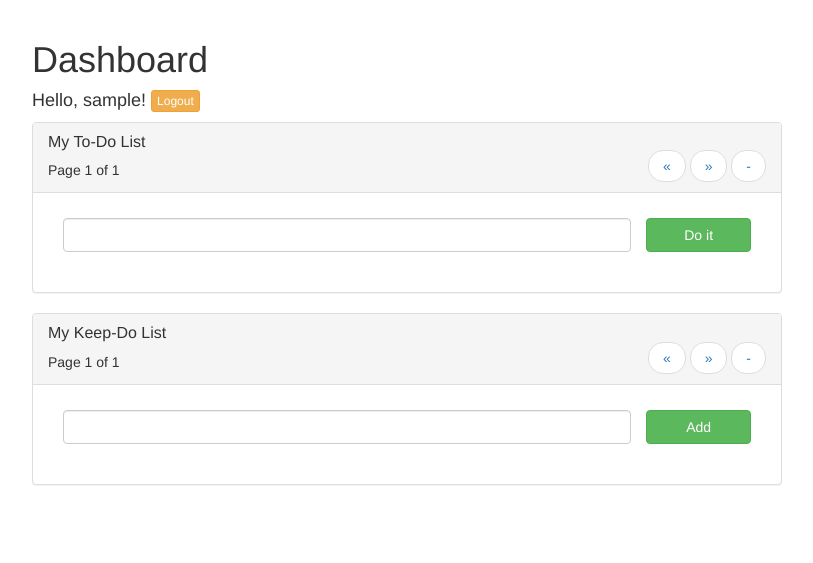
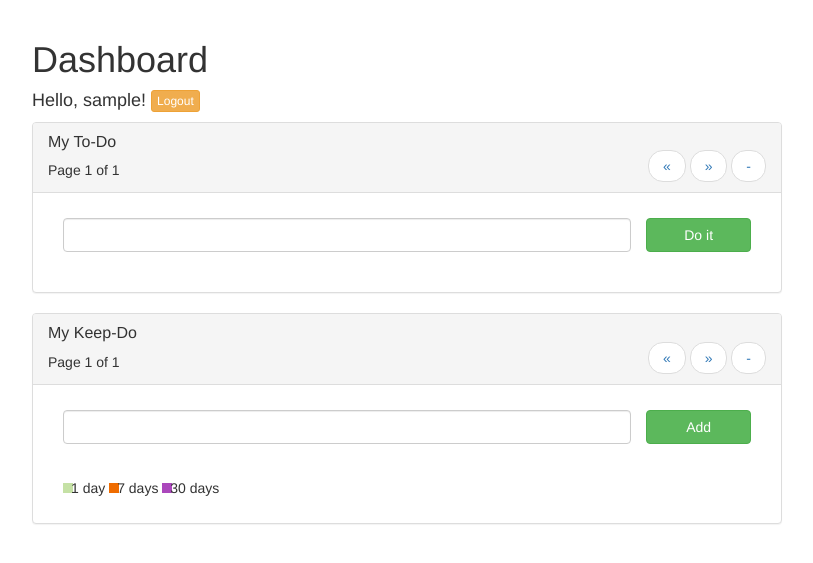
Before and after one commit to sanzangtang/justdo-flask-app, a Flask app: page /dashboard/ in a window 1280 px wide. Shown: the part 52-615 px from the top of the page, without its empty margins (38-851 px from the left). Run offline with Flask 2, Linux system fonts and the light colour scheme; the visitor is signed in with stand-in values (Sample User, id 1); data comes from the database, SQL or seed files in the repository; data that the repository does not hold is empty; some libraries are stand-ins or nearby versions.

Commit message:
add keepdo frontend

```diff
--- a/app/blueprints/dashboard/__init__.py
+++ b/app/blueprints/dashboard/__init__.py
@@ -3,9 +3,9 @@ from flask import render_template, redirect, url_for, flash, request, abort
 from flask_login import login_required, current_user
 from app import db
 from app.blueprints.dashboard.forms import ToDoForm, KeepDoForm
-from app.blueprints.user.models import User, ToDoList
+from app.blueprints.user.models import User, ToDoList, KeepDoList
 from flask import session
-from flask import g
+from datetime import datetime
 
 bp_dashboard = Blueprint('bp_dashboard', __name__)
 
@@ -32,6 +32,13 @@ def pagination_builder(pag_obj, query, **kwargs):
     # update additional keyword arguments if any
     pag_args.update(kwargs)
     return pag_args
+
+
+def split_days(days):
+    return {'thirty': days // 30,
+            'seven': days % 30 // 7,
+            'one': days % 30 % 7
+            }
 
 
 @bp_dashboard.route('/', methods=['GET', 'POST'])
@@ -63,9 +70,13 @@ def dashboard():
     # those session keys will be used in generating templates
     if not 'todolist_collapse' in session:
         session['todolist_collapse'] = 'in'  # default expand todolist panel
-        session['keepdolist_collapse'] = 'in' # default expand keepdolist panel
+        # default expand keepdolist panel
+        session['keepdolist_collapse'] = 'in'
 
-    return render_template('dashboard.html', todo_args=todo_args, keepdo_args=keepdo_args)
+
+    test_days = split_days(47)
+
+    return render_template('dashboard.html', todo_args=todo_args, keepdo_args=keepdo_args, test_days=test_days)
 
 
 @bp_dashboard.route('/session', methods=['POST'])
@@ -90,7 +101,7 @@ def add_todo():
                             user_id=current_user.id)
             db.session.add(todo)
             db.session.commit()
-            flash('Your ToDo is alive', 'alert alert-success')
+            flash('Your ToDo is alive!', 'alert alert-success')
         else:
             # easy way to show errors after redirecting
             flash(todo_form.task.errors[0], 'alert alert-danger')
@@ -125,9 +136,21 @@ def update_todo():
         return 'Successfully updated.', 200
 
 
+# same codes copied from add_todo()
 @bp_dashboard.route('/add-keepdo', methods=['POST'])
 def add_keepdo():
-    return 'add keepdo'
+    if current_user.is_authenticated:
+        keepdo_form = KeepDoForm()
+        if keepdo_form.validate_on_submit():
+            keepdo = KeepDoList(task=keepdo_form.task.data,
+                                user_id=current_user.id)
+            db.session.add(keepdo)
+            db.session.commit()
+            flash('Your KeepDo is alive!', 'alert alert-success')
+        else:
+            # easy way to show errors after redirecting
+            flash(keepdo_form.task.errors[0], 'alert alert-danger')
+        return redirect(url_for('bp_dashboard.dashboard'))
 
 
 @bp_dashboard.route('/drop-keepdo', methods=['POST'])
--- a/app/blueprints/user/models.py
+++ b/app/blueprints/user/models.py
@@ -65,6 +65,7 @@ class KeepDoList(db.Model):
     times = db.Column(db.Integer, default=0)
     created_timestamp = db.Column(db.DateTime, index=True, default=datetime.utcnow)
     last_check_point = db.Column(db.DateTime, index=True, default=datetime.utcnow)
+    daily_check_status = db.Column(db.Boolean, default=False)
     user_id = db.Column(db.Integer, db.ForeignKey('users.id'))
 
     @classmethod
--- a/app/static/app.css
+++ b/app/static/app.css
@@ -16,13 +16,29 @@
   padding-left: 5px;
 }
 
-.input-group-btn#saved {
-  color: green;
-}
-
 .input-group-btn#delete:hover {
   color: red;
   cursor: pointer;
+}
+
+/* daily check icon */
+
+.input-group-btn#check-checked {
+  color: #F57C00;
+  font-size: 1.1em;
+}
+
+.input-group-btn#check-unchecked {
+  font-size: 1.1em;
+}
+
+.input-group-btn#check-unchecked:hover {
+  color: #F57C00;
+  cursor: pointer;
+}
+
+.input-group-btn#saved {
+  color: green;
 }
 
 .input-group-addon {
@@ -31,11 +47,7 @@
   border-radius: 0px;
 }
 
-.list-group#todo-form {
-  margin-bottom: 0px;
-}
-
-.list-group#keepdo-form {
+.list-group#todo-form, .list-group#keepdo-form {
   margin-bottom: 0px;
 }
 
@@ -48,10 +60,14 @@
   border: none;
 }
 
-.list-group-item#todo-info {
+.list-group-item#todo-info, .list-group-item#keepdo-info {
   border: none;
   border-radius: 0px;
   border-bottom: 1px solid #ddd;
+  padding-top: 0px;
+}
+
+.list-group-item#checked-days-list {
   padding-top: 0px;
 }
 
@@ -68,3 +84,33 @@
 .pager li>a:focus, .pager li>a:hover {
   background-color: #fff;
 }
+
+/* keepdolist days grid */
+
+.grid {
+  background-color: #ebedf0;
+  width: 10px;
+  height: 10px;
+  display: inline-block;
+  margin-right: -2px;
+}
+
+/* different colors for one, seven and thrity days */
+
+#one-day {
+  background-color: #C5E1A5;
+}
+
+#seven-days {
+  background-color: #EF6C00;
+}
+
+#thirty-days {
+  background-color: #AB47BC;
+}
+
+#total-days {
+  color: white;
+  background-color: #BDBDBD;
+  margin-left: 5px;
+}
--- a/app/static/app.js
+++ b/app/static/app.js
@@ -1,5 +1,6 @@
 /*
 show delete button when focus on the input box
+for both todolist and keepdolist
 */
 $(".input-group .form-control").focus(function() {
   $('.input-group-btn#delete').hide();
@@ -11,6 +12,8 @@ call backend to delete the selected todo
 */
 $(".input-group-btn#delete").on('click', function() {
   var todo_id = $(this).parent().closest('div').attr('id').slice(4);
+  console.log(todo_id);
+  /*
   $.ajax({
     type: "POST",
     url: "/dashboard/drop-todo",
@@ -20,6 +23,7 @@ $(".input-group-btn#delete").on('click', function() {
     }
   });
   $(this).parent().closest('ul').html("").hide();
+  */
 });
 
 /*
@@ -126,3 +130,15 @@ $('#keepdolist-toggle').click(function(){
     }
   })
 });
+
+/*
+daily check button
+*/
+$(".input-group-btn.daily-check").click(function() {
+  console.log($(this).parent().attr("id").slice(6));
+  var check_status = $(this).attr("id");
+  if (check_status == "check-unchecked") {
+    $(this).attr("id", "check-checked");
+    var keepdo_id = $(this).parent().attr("id").slice(6);
+  }
+});
--- a/app/templates/keepdo.html
+++ b/app/templates/keepdo.html
@@ -7,7 +7,7 @@
 
         <!-- Panel head -->
         <div class="panel-heading">
-          <h3 class="panel-title">My Keep-Do List</h3>
+          <h3 class="panel-title">My Keep-Do</h3>
           <nav aria-label="...">
             <ul class="pager">
               <li id='page-info'>Page {{keepdo_args.page}} of {{keepdo_args.total_pages}}</li>
@@ -29,6 +29,8 @@
 
           <!-- Panel body -->
           <div class="panel-body">
+
+            <!-- KeepDo form -->
             <ul class="list-group" id="keepdo-form">
               <li class="list-group-item">
                 <div class="row">
@@ -45,7 +47,60 @@
                   </form>
                 </div>
               </li>
+
+              <li class="list-group-item">
+                <div class="grid" id="one-day"></div>1 day
+                <div class="grid" id="seven-days"></div>7 days
+                <div class="grid" id="thirty-days"></div>30 days
+              </li>
             </ul>
+            <!-- KeepDo form end -->
+
+            <!-- KeepDo list content -->
+            {% for keepdo in keepdo_args.keepdolist %}
+            <ul class="list-group">
+              <li class="list-group-item">
+                <div class="input-group" id="keepdo{{keepdo.id}}">
+                  <span class="input-group-btn daily-check" id="check-unchecked">
+                    <i class="far fa-calendar-check"></i>
+                  </span>
+                  <span class="input-group-btn">
+                    <span class="badge" id="total-days">
+                      {% if keepdo.times > 1 %}
+                        {{keepdo.times}} days
+                      {% else %}
+                        {{keepdo.times}} day
+                      {% endif %}
+                    </span>
+                  </span>
+                  <input type="text" class="form-control" value="{{keepdo.task}}">
+                  <span class="input-group-btn" id="saved"></span>
+                  <span class="input-group-btn" id="delete"></span>
+                </div>
+              </li>
+              <li class="list-group-item" id="checked-days-list">
+
+                {% for i in range(test_days.thirty) %}
+                  <div class="grid" id="thirty-days"></div>
+                {% endfor %}
+
+                {% for i in range(test_days.seven) %}
+                  <div class="grid" id="seven-days"></div>
+                {% endfor %}
+
+                {% for i in range(test_days.one) %}
+                  <div class="grid" id="one-day"></div>
+                {% endfor %}
+
+              </li>
+              <li class="list-group-item" id="keepdo-info">
+                {{moment(keepdo.created_timestamp).format('ddd, MMM D, YYYY h:m A')}}
+                <br> {{moment(keepdo.created_timestamp).fromNow()}}
+              </li>
+            </ul>
+            {% endfor %}
+            <!-- KeepDo list content end -->
+
           </div>
           <!-- Panel body end  -->
 
--- a/app/templates/todo.html
+++ b/app/templates/todo.html
@@ -5,7 +5,7 @@
       <div class="panel panel-default">
         <!-- Panel head -->
         <div class="panel-heading">
-          <h3 class="panel-title">My To-Do List</h3>
+          <h3 class="panel-title">My To-Do</h3>
           <nav aria-label="...">
             <ul class="pager">
               <li id='page-info'>Page {{todo_args.page}} of {{todo_args.total_pages}}</li>
```
